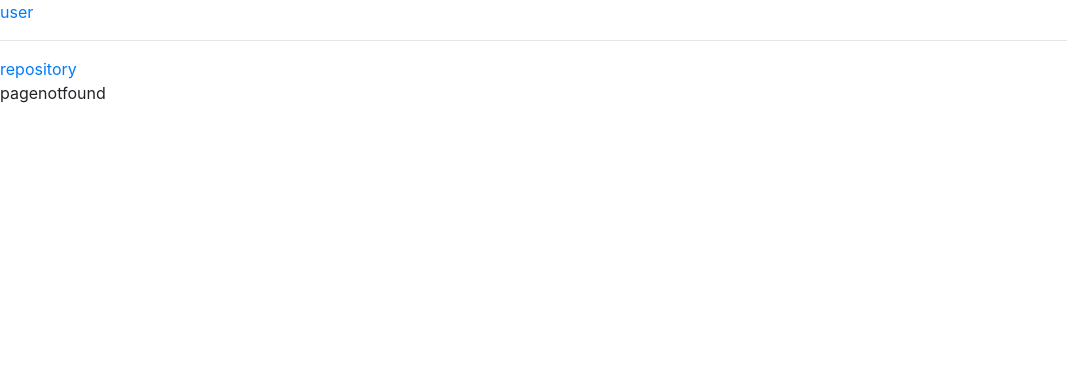
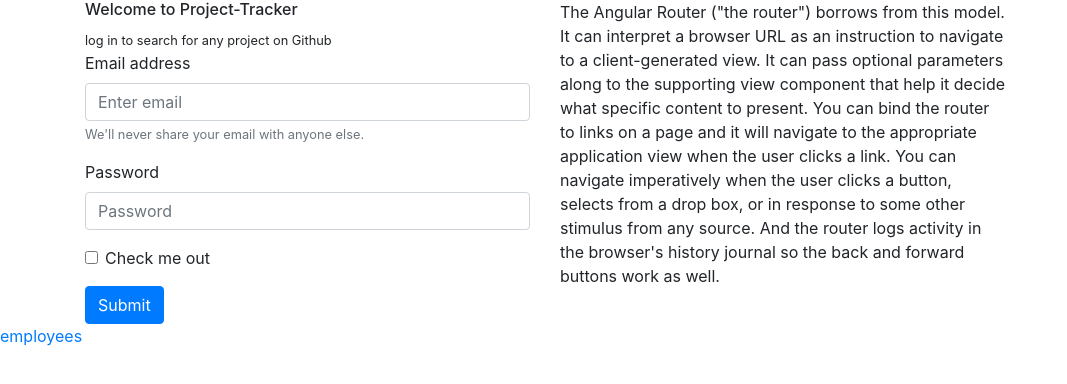
Before and after one commit to Daniel-Montet/github-search, an Angular app: page /login in a window 1280 px wide. Shown: the top 384 px of the page, without its empty margins (0-1067 px from the left). Built offline with nearby package versions, Linux system fonts and the light colour scheme.

Commit message:
Configure routes to display each view independently

```diff
--- a/src/app/app-routing.module.ts
+++ b/src/app/app-routing.module.ts
@@ -1,3 +1,4 @@
+import { LoginComponent } from './login/login.component';
 import { RepositoryComponent } from './repository/repository.component';
 import { UserComponent } from './user/user.component';
 import { NgModule } from '@angular/core';
@@ -5,7 +6,8 @@ import { Routes, RouterModule } from '@angular/router';
 import { PagenotfoundComponent } from './pagenotfound/pagenotfound.component';
 
 const routes: Routes = [
-  {path:'', redirectTo:'/user',pathMatch:'full'},
+  {path:'', redirectTo:'/login',pathMatch:'full'},
+  {path:'login', component: LoginComponent},
   {path: 'user', component: UserComponent},
   {path: 'repository', component: RepositoryComponent},
   {path: '**', component:PagenotfoundComponent}
--- a/src/app/app.component.html
+++ b/src/app/app.component.html
@@ -1,2 +1,3 @@
 <!--The content below is only a placeholder and can be replaced.-->
-<app-login></app-login>
+
+<router-outlet></router-outlet>
--- a/src/app/login/login.component.html
+++ b/src/app/login/login.component.html
@@ -1,10 +1,35 @@
-<nav>
-  <a [routerLink]="['/user'] " routerLinkActive="active">user</a>
-  <hr>
+<div class="container">
+    <div class="row">
+        <div class="col-md-5">
+            <div>
+                    <h6>Welcome to Project-Tracker</h6>
+                    <small>log in to search for any project on Github</small>
 
-  <a [routerLink]="['/repository'] " routerLinkActive="active">repository</a>
+                    <form>
+                            <div class="form-group">
+                              <label for="exampleInputEmail1">Email address</label>
+                              <input type="email" class="form-control" id="exampleInputEmail1" aria-describedby="emailHelp" placeholder="Enter email">
+                              <small id="emailHelp" class="form-text text-muted">We'll never share your email with anyone else.</small>
+                            </div>
+                            <div class="form-group">
+                              <label for="exampleInputPassword1">Password</label>
+                              <input type="password" class="form-control" id="exampleInputPassword1" placeholder="Password">
+                            </div>
+                            <div class="form-group form-check">
+                              <input type="checkbox" class="form-check-input" id="exampleCheck1">
+                              <label class="form-check-label" for="exampleCheck1">Check me out</label>
+                            </div>
+                            <button type="submit"  [routerLink]="['/user']" class="btn btn-primary">Submit</button>
+                          </form>
+            </div>
 
 
-</nav>
+        </div>
+        <div class="col-md-5">
+<p>The Angular Router ("the router") borrows from this model. It can interpret a browser URL as an instruction to navigate to a client-generated view. It can pass optional parameters along to the supporting view component that help it decide what specific content to present. You can bind the router to links on a page and it will navigate to the appropriate application view when the user clicks a link. You can navigate imperatively when the user clicks a button, selects from a drop box, or in response to some other stimulus from any source. And the router logs activity in the browser's history journal so the back and forward buttons work as well.</p>
+        </div>
+    </div>
+</div>
+<a [routerLink]="['/repository'] " routerLinkActive="active"> employees</a>
 
 <router-outlet></router-outlet>
--- a/src/app/user/user.component.html
+++ b/src/app/user/user.component.html
@@ -11,3 +11,12 @@
 <button (click)="displayname()">display</button>
 {{username}}
 {{name}}
+<div class="row">
+  <div class="col-md-4">
+
+  </div>
+  <div class="col-md-7">
+
+    <hr>
+  </div>
+</div>
--- a/src/index.html
+++ b/src/index.html
@@ -7,6 +7,14 @@
 
   <meta name="viewport" content="width=device-width, initial-scale=1">
   <link rel="icon" type="image/x-icon" href="favicon.ico">
+  <link href="https://fonts.googleapis.com/css?family=Roboto:300,400,500" rel="stylesheet">
+  <link href="https://fonts.googleapis.com/icon?family=Material+Icons" rel="stylesheet">
+  <link href="https://maxcdn.bootstrapcdn.com/bootstrap/4.0.0/css/bootstrap.min.css" rel="stylesheet">
+  <link rel="stylesheet" type="text/css" href="https://maxcdn.bootstrapcdn.com/font-awesome/4.7.0/css/font-awesome.min.css">
+  <script src="https://code.jquery.com/jquery-3.3.1.slim.min.js" integrity="sha384-q8i/X+965DzO0rT7abK41JStQIAqVgRVzpbzo5smXKp4YfRvH+8abtTE1Pi6jizo" crossorigin="anonymous"></script>
+<script src="https://cdnjs.cloudflare.com/ajax/libs/popper.js/1.14.7/umd/popper.min.js" integrity="sha384-UO2eT0CpHqdSJQ6hJty5KVphtPhzWj9WO1clHTMGa3JDZwrnQq4sF86dIHNDz0W1" crossorigin="anonymous"></script>
+<script src="https://stackpath.bootstrapcdn.com/bootstrap/4.3.1/js/bootstrap.min.js" integrity="sha384-JjSmVgyd0p3pXB1rRibZUAYoIIy6OrQ6VrjIEaFf/nJGzIxFDsf4x0xIM+B07jRM" crossorigin="anonymous"></script>
+
 </head>
 <body>
   <app-root></app-root>
```
